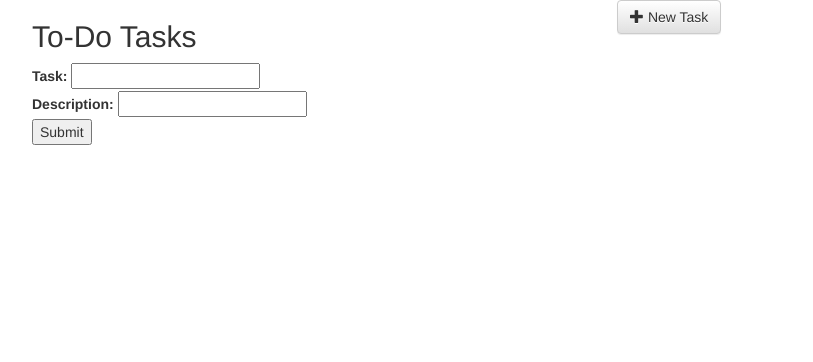
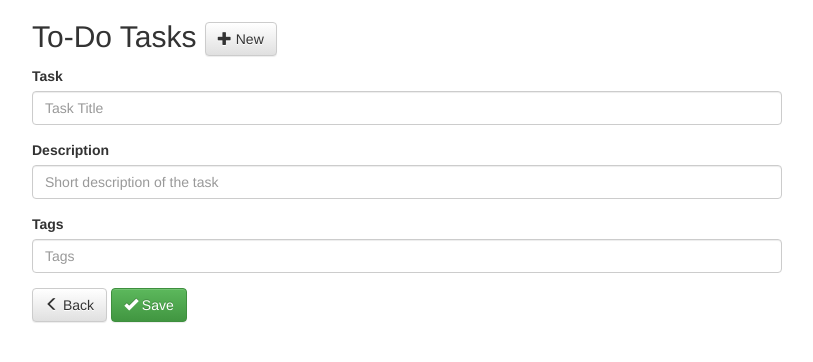
Before and after one commit to Robert-Christopher/django-to-do, a Django app: page /tasks/new/ in a window 1280 px wide. Shown: the top 362 px of the page, without its empty margins (38-851 px from the left). Run offline with Django 3.2, Linux system fonts and the light colour scheme; parts of the project's set-up code (start-up, migrations or seed data) failed here and were passed over; some libraries are stand-ins or nearby versions.

Commit message:
bootstrap and other changes

```diff
--- a/todo/tasks/templates/tasks/base.html
+++ b/todo/tasks/templates/tasks/base.html
@@ -10,15 +10,19 @@
 
          <!-- Latest compiled and minified JavaScript -->
          <script src="https://maxcdn.bootstrapcdn.com/bootstrap/3.3.6/js/bootstrap.min.js" integrity="sha384-0mSbJDEHialfmuBBQP6A4Qrprq5OVfW37PRR3j5ELqxss1yVqOtnepnHVP9aJ7xS" crossorigin="anonymous"></script>
+
+         <!-- Jquery CDN -->
+         <script type=”text/javascript” src="https://cdnjs.cloudflare.com/ajax/libs/jquery/2.2.1/jquery.js"></script>
     </head>
     <body>
     <div class="content container">
         <div class="row">
             <div class="col-md-6">
-                <h2>To-Do Tasks</h2>
+                <h2>To-Do Tasks
+                <a href="{% url 'tasks:new' %}" class="btn btn-default" role="button"><span class="glyphicon glyphicon-plus" aria-hidden="true"></span> New</a></h2>
             </div>
             <div class="col-md-6">
-                <a href="{% url 'tasks:new' %}" class="btn btn-default" role="button"><span class="glyphicon glyphicon-plus" aria-hidden="true"></span> New Task</a>
+
             </div>
         </div>
     <div class="row">
--- a/todo/tasks/templates/tasks/new.html
+++ b/todo/tasks/templates/tasks/new.html
@@ -3,12 +3,19 @@
 {% block content %}
 <form action="{% url 'tasks:create' %}" method="post">
     {% csrf_token %}
-    <label>Task: </label>
-    <input name="name">
-    <br>
-    <label>Description: </label>
-    <input name="description">
-    <br>
-    <input type="submit" value="Submit">
+<div class="form-group">
+    <label for="task">Task</label>
+    <input type="text" class="form-control" id="task" placeholder="Task Title" name="name">
+    </div>
+    <div class="form-group">
+    <label for="description">Description</label>
+    <input type="text" class="form-control" id="description" placeholder="Short description of the task" name="description">
+    </div>
+    <div class="form-group">
+    <label for="tags">Tags</label>
+    <input type="text" class="form-control" id="tags" placeholder="Tags" name="tags">
+    </div>
+    <a href="{% url 'tasks:index' %}" class="btn btn-default" role="button"><span class="glyphicon glyphicon-menu-left" aria-hidden="true"></span> Back</a></h2>
+    <button type="submit" class="btn btn-success" value="Submit"><span class="glyphicon glyphicon-ok" aria-hidden="true"></span> Save</button>
 </form>
 {% endblock %}
--- a/todo/tasks/views.py
+++ b/todo/tasks/views.py
@@ -1,9 +1,10 @@
 from django.shortcuts import get_object_or_404, render
-from django.http import HttpResponseRedirect, HttpResponse
+from django.http import HttpResponseRedirect
 from django.core.urlresolvers import reverse
 from django.contrib import messages
 from django.utils import timezone
-from .models import task
+from .models import task, taskForm
+
 # Create your views here.
 
 
@@ -12,23 +13,29 @@ def index(request):
     context = {'latest_task': latest_task}
     return render(request, 'tasks/index.html', context)
 
+
 def new(request):
     return render(request, 'tasks/new.html')
 
+
 def create(request):
     if request.method == 'POST':
-        create_task = task(
-            name=request.POST['name'],
-            description=request.POST['description'],
-            created=timezone.now()
-        )
-        create_task.save()
-        messages.success(request, 'Task created')
-    return HttpResponseRedirect(reverse('tasks:index'))
+        form = taskForm(request.POST)
+        if form.is_valid():
+            task_data = form.save(commit=False)
+            task_data.timestamp = timezone.now()
+            task_data.save()
+            form.save_m2m()
+            messages.success(request, 'Task created')
+            return HttpResponseRedirect(reverse('tasks:index'))
+        messages.error(request, form.errors)
+        return render(request, 'tasks/new.html', {'form': form})
+
 
 def show(request, task_id):
     show_task = get_object_or_404(task, pk=task_id)
     return render(request, 'tasks/show.html', {'task': show_task})
+
 
 def edit(request, task_id):
     edit_task = get_object_or_404(task, pk=task_id)
```
Also changed, not shown: todo/tasks/models.py (+17 -2 lines), todo/tasks/templates/tasks/edit.html (+14 -7 lines), todo/tasks/templates/tasks/index.html (+5 -5 lines), todo/tasks/templates/tasks/se.html (added, +14 -0 lines), todo/tasks/templates/tasks/show.html (+13 -2 lines), todo/db.sqlite3, todo/tasks/migrations/0002_auto_20160313_1529.py (added).
